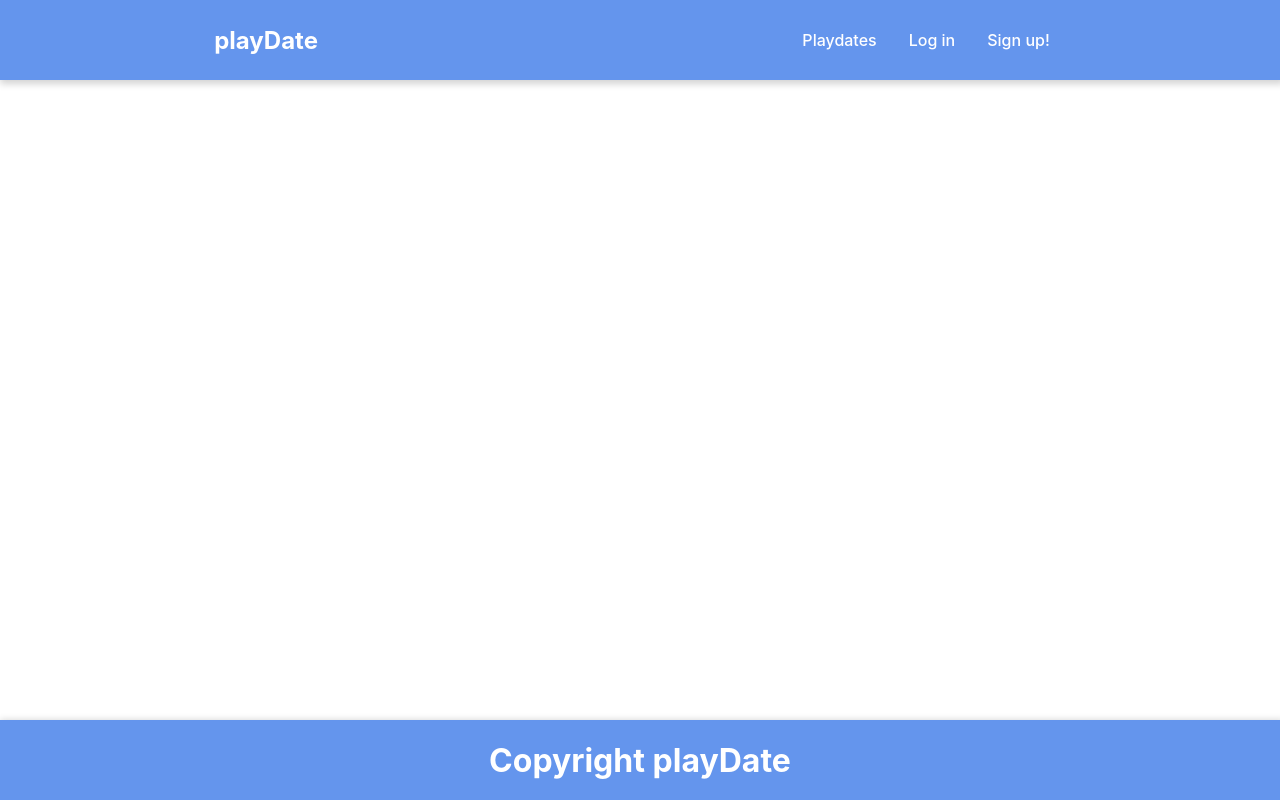
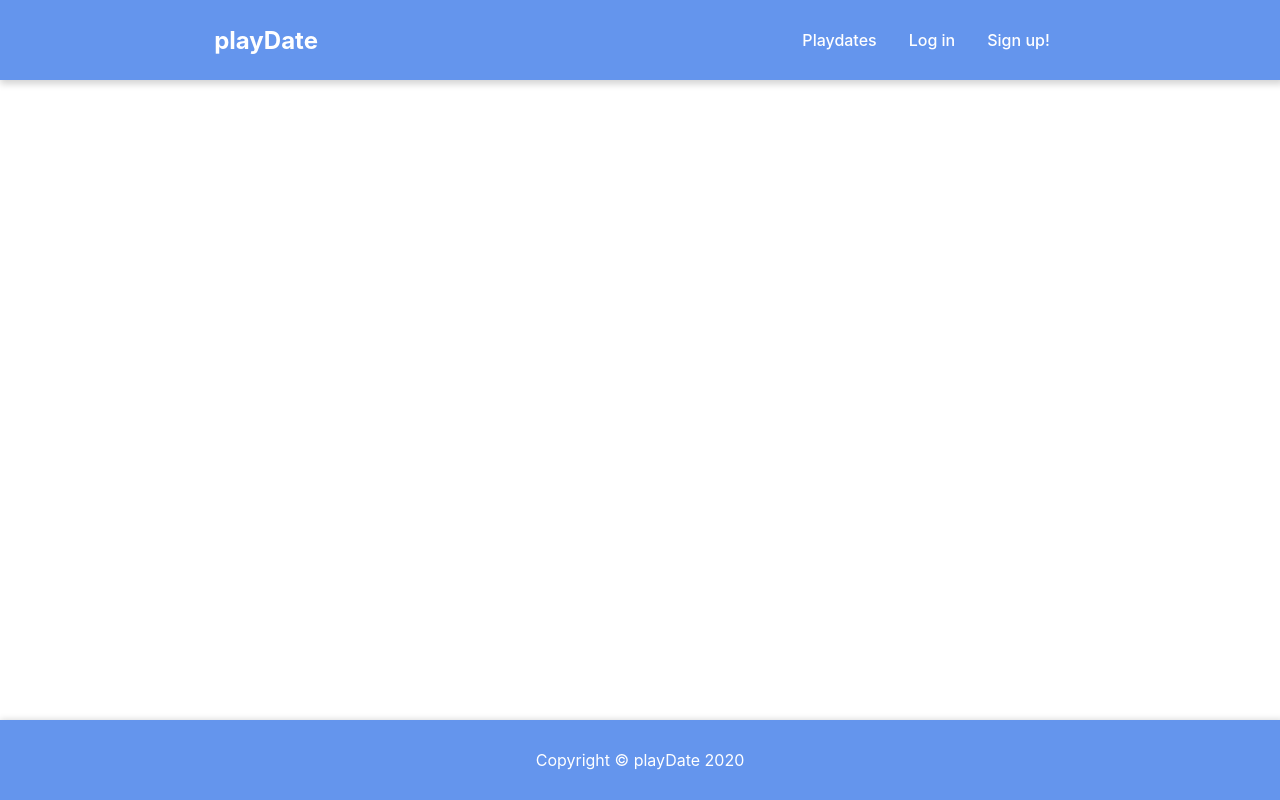
Before and after one commit to luxvalerian/playDate, a React (Create React App) app in the folder playdate/: page / in a window 1280 px wide. Built offline with nearby package versions, Linux system fonts and the light colour scheme.

Commit message:
add footer and update year

```diff
--- a/playdate/src/components/Footer/Footer.jsx
+++ b/playdate/src/components/Footer/Footer.jsx
@@ -5,7 +5,7 @@ import styles from './Footer.module.css';
 const Footer = (props) => {
     return (
         <footer className={styles.footer}>
-            <h1>Copyright playDate</h1>
+            <p>Copyright &copy; playDate {new Date().getFullYear()}</p>
         </footer>
     );
 }
```
